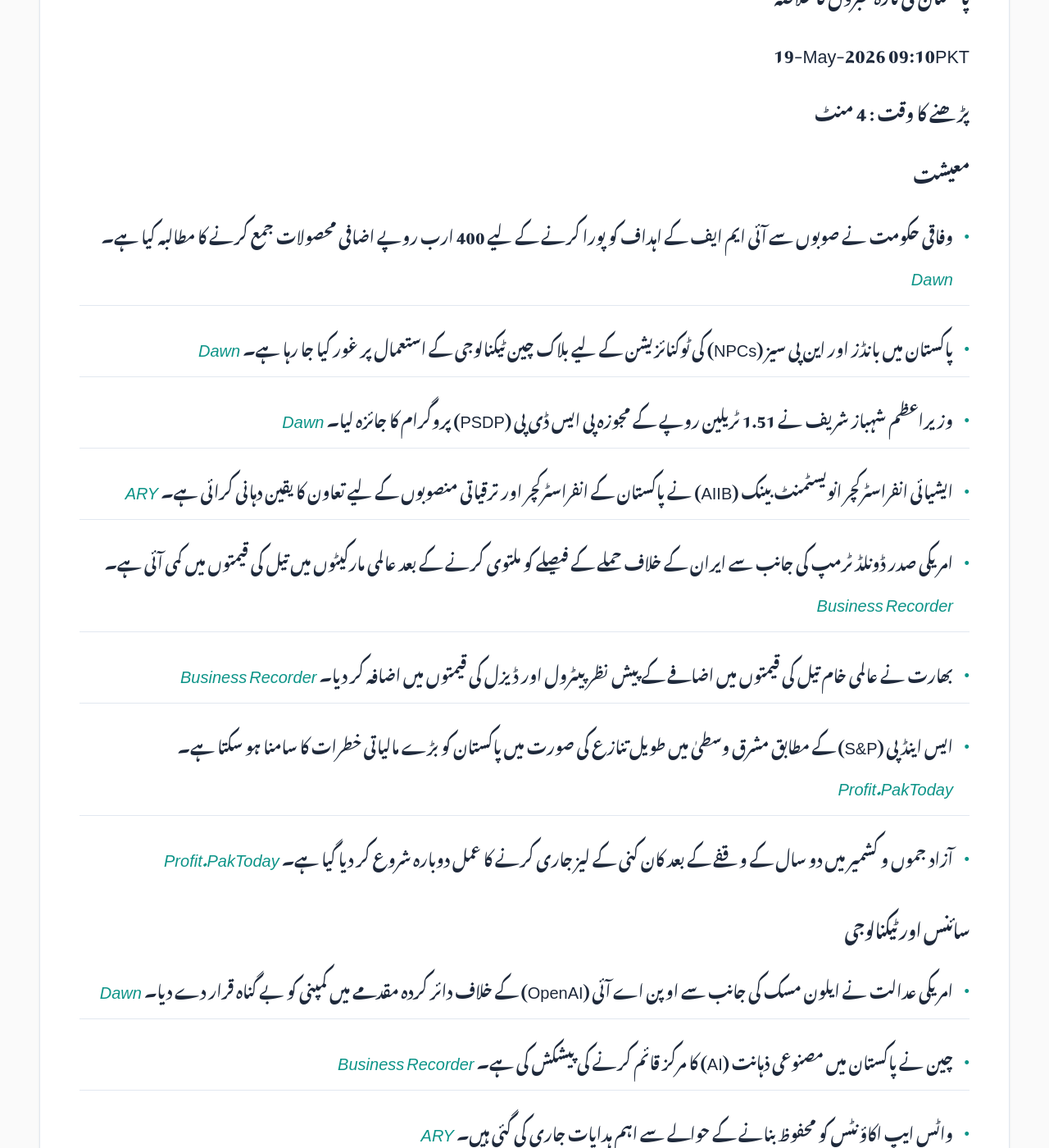
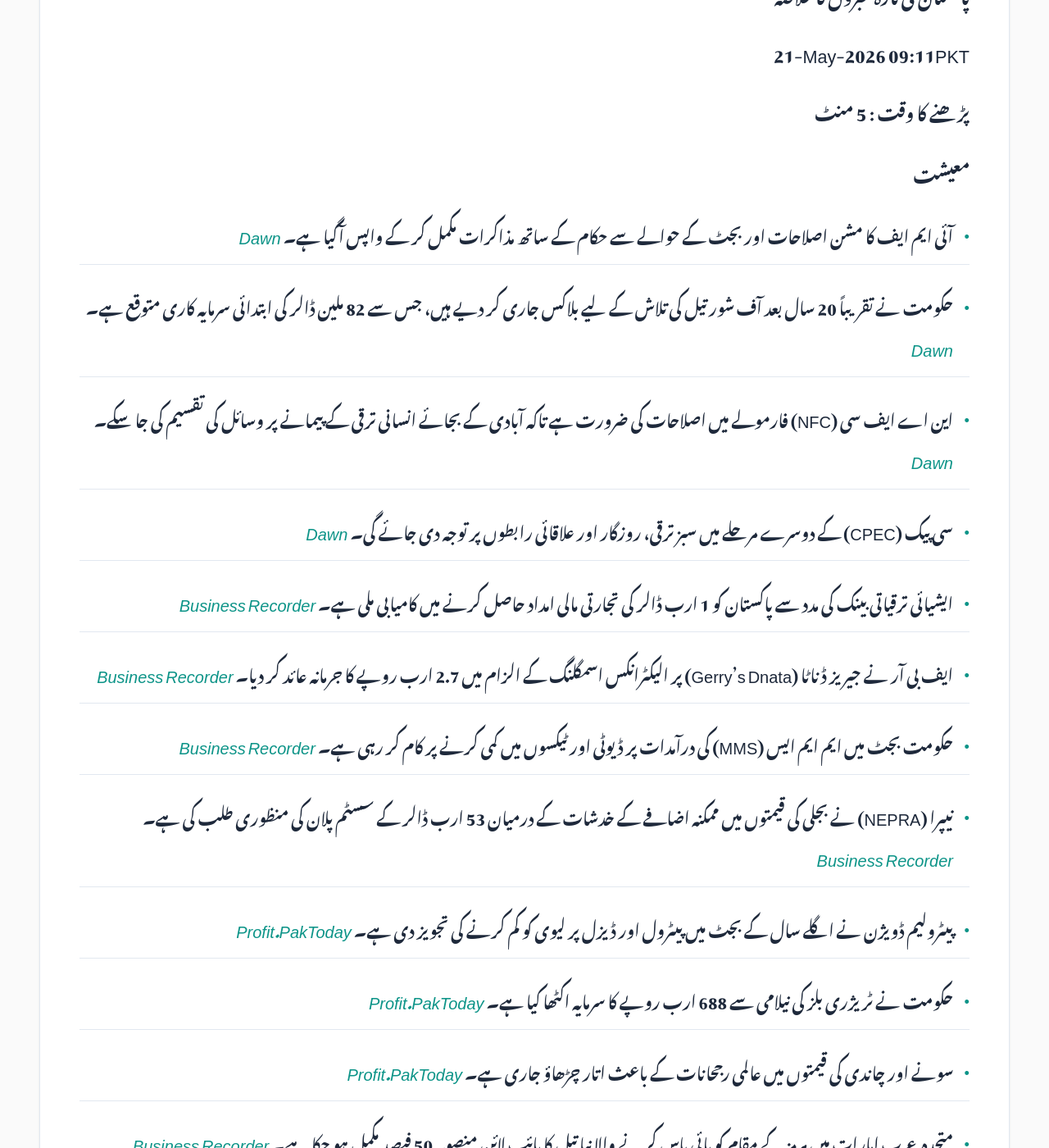
Before and after one commit to zsubzwary/news, a Jekyll site: the page built from ur/index.md, in a window 1280 px wide and 1400 px high, scrolled down 354 px. Shown: the whole window at 82% size. Built offline with Jekyll 4.4.1, drawn with Linux system fonts in a browser that asks for light colours; some web fonts are replaced; comment, search, counter and statistics services are not loaded; some of the changed text lies outside the part shown.

Commit message:
DateTime; 2026-05-21T04:11:36.761Z

```diff
--- a/ur/index.md
+++ b/ur/index.md
@@ -7,49 +7,60 @@ rtl: true
 
 پاکستان کی تازہ خبروں کا خلاصہ
 
- &lrm; 19-May-2026 09:10PKT
+ &lrm; 21-May-2026 09:11PKT
 
-پڑھنے کا وقت : 4 منٹ
+پڑھنے کا وقت : 5 منٹ
 
 ### معیشت
-- وفاقی حکومت نے صوبوں سے آئی ایم ایف کے اہداف کو پورا کرنے کے لیے 400 ارب روپے اضافی محصولات جمع کرنے کا مطالبہ کیا ہے۔ *[Dawn](https://www.dawn.com/news/2001400/provinces-asked-to-raise-rs400bn-more-to-meet-imf-goals)*
-- پاکستان میں بانڈز اور این پی سیز (NPCs) کی ٹوکنائزیشن کے لیے بلاک چین ٹیکنالوجی کے استعمال پر غور کیا جا رہا ہے۔ *[Dawn](https://www.dawn.com/news/2001385/govt-eyes-tokenisation-of-bonds-via-blockchain)*
-- وزیراعظم شہباز شریف نے 1.51 ٹریلین روپے کے مجوزہ پی ایس ڈی پی (PSDP) پروگرام کا جائزہ لیا۔ *[Dawn](https://www.dawn.com/news/2001296/pm-shehbaz-reviews-rs15tr-psdp-directs-more-funds-for-well-performing-ministries)*
-- ایشیائی انفراسٹرکچر انویسٹمنٹ بینک (AIIB) نے پاکستان کے انفراسٹرکچر اور ترقیاتی منصوبوں کے لیے تعاون کا یقین دہانی کرائی ہے۔ *[ARY](https://arynews.tv/pakistan-reaffirms-desire-for-long-term-partnership-with-aiib)*
-- امریکی صدر ڈونلڈ ٹرمپ کی جانب سے ایران کے خلاف حملے کے فیصلے کو ملتوی کرنے کے بعد عالمی مارکیٹوں میں تیل کی قیمتوں میں کمی آئی ہے۔ *[Business Recorder](https://www.brecorder.com/news/40421808/oil-falls-over-2-as-trump-says-he-holds-off-scheduled-attack-on-iran)*
-- بھارت نے عالمی خام تیل کی قیمتوں میں اضافے کے پیش نظر پیٹرول اور ڈیزل کی قیمتوں میں اضافہ کر دیا۔ *[Business Recorder](https://www.brecorder.com/news/40421811/india-hikes-fuel-prices-for-second-time-in-a-week)*
-- ایس اینڈ پی (S&P) کے مطابق مشرق وسطیٰ میں طویل تنازع کی صورت میں پاکستان کو بڑے مالیاتی خطرات کا سامنا ہو سکتا ہے۔ *[Profit.PakToday](https://profit.pakistantoday.com.pk/2026/05/19/sp-warns-pakistan-faces-highest-macro-financial-risk-from-prolonged-middle-east-conflict/)*
-- آزاد جموں و کشمیر میں دو سال کے وقفے کے بعد کان کنی کے لیز جاری کرنے کا عمل دوبارہ شروع کر دیا گیا ہے۔ *[Profit.PakToday](https://profit.pakistantoday.com.pk/2026/05/18/ajk-lifts-suspension-on-mining-leases-after-nearly-two-years/)*
+- آئی ایم ایف کا مشن اصلاحات اور بجٹ کے حوالے سے حکام کے ساتھ مذاکرات مکمل کر کے واپس آگیا ہے۔ *[Dawn](https://www.dawn.com/news/2001939/imf-wraps-up-pakistan-visit-following-talks-with-authorities-on-reforms-budget)*
+- حکومت نے تقریباً 20 سال بعد آف شور تیل کی تلاش کے لیے بلاکس جاری کر دیے ہیں، جس سے 82 ملین ڈالر کی ابتدائی سرمایہ کاری متوقع ہے۔ *[Dawn](https://www.dawn.com/news/2001949/govt-reopens-offshore-oil-frontier)*
+- این اے ایف سی (NFC) فارمولے میں اصلاحات کی ضرورت ہے تاکہ آبادی کے بجائے انسانی ترقی کے پیمانے پر وسائل کی تقسیم کی جا سکے۔ *[Dawn](https://www.dawn.com/news/2001922/nfc-reform-urged-to-keep-population-from-burgeoning)*
+- سی پیک (CPEC) کے دوسرے مرحلے میں سبز ترقی، روزگار اور علاقائی رابطوں پر توجہ دی جائے گی۔ *[Dawn](https://www.dawn.com/news/2001957/climate-proofing-cpec-20)*
+- ایشیائی ترقیاتی بینک کی مدد سے پاکستان کو 1 ارب ڈالر کی تجارتی مالی امداد حاصل کرنے میں کامیابی ملی ہے۔ *[Business Recorder](https://www.brecorder.com/news/40422134/pakistan-to-mobilise-usd1bn-in-private-commercial-financing-adb)*
+- ایف بی آر نے جیریز ڈناٹا (Gerry’s Dnata) پر الیکٹرانکس اسمگلنگ کے الزام میں 2.7 ارب روپے کا جرمانہ عائد کر دیا۔ *[Business Recorder](https://www.brecorder.com/news/40422116/customs-violation-fbr-slaps-rs27bn-penalties-on-gerrys-dnata)*
+- حکومت بجٹ میں ایم ایم ایس (MMS) کی درآمدات پر ڈیوٹی اور ٹیکسوں میں کمی کرنے پر کام کر رہی ہے۔ *[Business Recorder](https://www.brecorder.com/news/40422117/mms-import-govt-working-on-duty-tax-cuts-in-budget)*
+- نیپرا (NEPRA) نے بجلی کی قیمتوں میں ممکنہ اضافے کے خدشات کے درمیان 53 ارب ڈالر کے سسٹم پلان کی منظوری طلب کی ہے۔ *[Business Recorder](https://www.brecorder.com/news/40422128/no-third-party-validation-nepras-nod-sought-for-usd53bn-isp-2025-35)*
+- پیٹرولیم ڈویژن نے اگلے سال کے بجٹ میں پیٹرول اور ڈیزل پر لیوی کو کم کرنے کی تجویز دی ہے۔ *[Profit.PakToday](https://profit.pakistantoday.com.pk/2026/05/21/petroleum-division-proposes-cutting-levy-target-to-rs1-trillion-reducing-fuel-levy-to-rs50-litre/)*
+- حکومت نے ٹریژری بلز کی نیلامی سے 688 ارب روپے کا سرمایہ اکٹھا کیا ہے۔ *[Profit.PakToday](https://profit.pakistantoday.com.pk/2026/05/21/govt-raises-%e2%82%a8688-billion-in-t-bill-auction-as-yields-climb-across-all-tenors/)*
+- سونے اور چاندی کی قیمتوں میں عالمی رجحانات کے باعث اتار چڑھاؤ جاری ہے۔ *[Profit.PakToday](https://profit.pakistantoday.com.pk/2026/05/21/gold-price-in-pakistan-for-today-may-21-2026/)*
+- متحدہ عرب امارات میں ہرمز کے مقام کو بائی پاس کرنے والا نیا تیل کا پائپ لائن منصوبہ 50 فیصد مکمل ہو چکا ہے۔ *[Business Recorder](https://www.brecorder.com/news/40422127/new-uae-pipeline-bypassing-hormuz-now-50pc-complete)*
 
 ### سائنس اور ٹیکنالوجی
-- امریکی عدالت نے ایلون مسک کی جانب سے اوپن اے آئی (OpenAI) کے خلاف دائر کردہ مقدمے میں کمپنی کو بے گناہ قرار دے دیا۔ *[Dawn](https://www.dawn.com/news/2001311/jury-rules-against-musk-in-blockbuster-openai-trial)*
-- چین نے پاکستان میں مصنوعی ذہانت (AI) کا مرکز قائم کرنے کی پیشکش کی ہے۔ *[Business Recorder](https://www.brecorder.com/news/40421736/china-offers-to-establish-ai-hub)*
-- واٹس ایپ اکاؤنٹس کو محفوظ بنانے کے حوالے سے اہم ہدایات جاری کی گئی ہیں۔ *[ARY](https://arynews.tv/how-to-secure-your-whatsapp-account-before-you-lose-access)*
+- میٹا کے سی ای او نے ملازمین کو یقین دلایا ہے کہ وہ اس سال مزید کمپنی کی سطح پر چھانٹیاں نہیں کریں گے۔ *[ARY](https://arynews.tv/meta-confirms-no-further-layoffs-this-year)*
+- مصنوعی ذہانت (AI) کے بڑھتے ہوئے اثرات اور نوجوانوں کی ملازمتوں کے حوالے سے تشویش بڑھ رہی ہے۔ *[ARY](https://arynews.tv/artificial-intelligence-and-its-impact-on-jobs)*
 
-### موسم
-- وانواٹو کے جزائر میں 6 شدت کا زلزلہ ریکارڈ کیا گیا ہے۔ *[Business Recorder](https://www.brecorder.com/news/40421812/earthquake-of-magnitude-6-strikes-vanuatu-islands-gfz-says)*
-- کراچی، لاہور اور دیگر شہروں میں شدید گرمی کی لہر برقرار رہنے کا امکان ہے۔ *[Business Recorder](https://www.brecorder.com/news/40421725/the-weather)*
+### Weather
+- اسٹیٹ بینک کے مطابق موسمیاتی آفات سے 2050 تک پاکستان کی جی ڈی پی میں 9 فیصد تک کمی آ سکتی ہے۔ *[Profit.PakToday](https://profit.pakistantoday.com.pk/2026/05/21/climate-disasters-could-cut-pakistans-gdp-by-up-to-9-by-2050-sbp-warns/)*
 
-### سیاست
-- مولانا فضل الرحمان نے صدر زرداری سے مطالبہ کیا کہ وہ 18 ویں ترمیم کے تحفظ کو یقینی بنائیں۔ *[Dawn](https://www.dawn.com/news/2001391/fazl-urges-president-zardari-to-protect-18th-amendment)*
-- سابق وزیراعظم عمران خان نے سپریم کورٹ سے اپنی ہسپتال میں منتقلی اور طبی سہولیات کی درخواست کی۔ *[Dawn](https://www.dawn.com/news/2001399/imran-urges-sc-to-order-his-hospitalisation)*
-- خیبرپختونخوا کے گورنر اور وزیر اعلیٰ نے صوبائی حقوق کے تحفظ کے لیے مشترکہ پریس کانفرنس کی۔ *[Business Recorder](https://www.brecorder.com/news/40421727/kp-governor-cm-join-hands-for-provincial-rights)*
+### Politics
+- چیف جسٹس نے پی ٹی آئی کو یقین دلایا ہے کہ عمران خان سے متعلق کیسز عید کے بعد مقرر کیے جائیں گے۔ *[Dawn](https://www.dawn.com/news/2001920/imrans-cases-will-be-fixed-after-eid-cjp-assures-pti)*
+- اسلام آباد ہائی کورٹ نے عمران خان کے وکیلوں کو کیس میں بحث شروع کرنے کی ہدایت کی ہے اور تاخیر پر تنبیہ کی ہے۔ *[Dawn](https://www.dawn.com/news/2001941/delays-by-imrans-counsel-in-ps190m-graft-case-irk-ihc)*
+- پی ٹی آئی نے عمران خان کی رہائی کی شرط پر حکومت کے ساتھ مذاکرات کرنے کی آمادگی ظاہر کی ہے۔ *[Dawn](https://www.dawn.com/news/2001787/pti-willing-to-hold-dialogue-with-govt-conditional-on-imrans-release)*
+- ایم کیو ایم پی (MQM-P) نے بجٹ کے حوالے سے اپنی تجاویز وزیراعظم کے سامنے پیش کی ہیں۔ *[Business Recorder](https://www.brecorder.com/news/40422131/push-to-sway-fiscal-priorities-mqm-p-tables-its-proposals-before-pm)*
+- راجہ پرویز اشرف نے منشیات کے کیس میں اپنے نام کے حوالے سے لگائے گئے الزامات کی سختی سے تردید کی ہے۔ *[Business Recorder](https://www.brecorder.com/news/40422118/ex-pm-raja-ashraf-rejects-alleged-links-to-pinky-drug-case)*
+- بلوچستان حکومت نے امن و امان کی صورتحال کے باعث خuzدار میں ضمنی انتخابات کا انعقاد ناممکن قرار دے دیا ہے۔ *[Dawn](https://www.dawn.com/news/2001829/by-elections-in-khuzdar-not-possible-due-to-law-and-order-situation-balochistan-govt-tells-ecp)*
 
-### ملکی
-- سندھ اسمبلی نے گھریلو ملازمین کے حقوق کے تحفظ کے لیے "ڈومیسٹک ورکرز ویلفیئر بل 2025" منظور کر لیا ہے۔ *[Dawn](https://www.dawn.com/news/2001354/sindh-assembly-passes-bill-for-legal-cover-to-household-workers)*
-- حکومت نے بجلی کی بچت کے لیے نافذ کردہ لاک ڈاؤن کی پابندیوں میں 31 مئی تک نرمی کر دی ہے۔ *[Business Recorder](https://www.brecorder.com/news/40421729/countrywide-lockdown-relaxed-until-31st)*
-- گزشتہ پانچ سالوں میں 164,788 پاکستانیوں کو خلیجی ممالک سے ڈی پورٹ کیا گیا۔ *[Business Recorder](https://www.brecorder.com/news/40421731/na-informed-164788-pakistanis-deported-from-gulf-states-in-5-years)*
-- ٹک ٹاک اسٹار ثناء یوسف کے قتل کے ملزم نے عدالت میں اپنا اعتراف جرم واپس لے لیا ہے۔ *[Dawn](https://www.dawn.com/news/2001269/accused-in-teenage-tiktok-star-sana-yousafs-murder-retracts-confession-alleges-false-implication)*
+### National
+- صدر اور وزیراعظم نے پاک چین تعلقات کی 75 ویں سالگرہ پر چین کے مثبت کردار کو سراہا۔ *[Dawn](https://www.dawn.com/news/2001929/president-premier-hail-chinas-role-in-regional-peace)*
+- آغا خان نے صدر زرداری سے ملاقات میں پاکستان میں انسانی ہمدردی اور ترقیاتی کاموں میں تعاون کا عزم دہرایا۔ *[Dawn](https://www.dawn.com/news/2001810/aga-khan-affirms-commitment-to-supporting-development-during-meeting-with-president-zardari)*
+- ایف آئی اے نے اسلام آباد میں گردوں کے غیر قانونی کاروبار کے نیٹ ورک کا भंडाफोڑ کرتے ہوئے ایک معروف ماہرِ امراضِ گردہ سمیت 9 افراد کو گرفتار کر لیا ہے۔ *[Dawn](https://www.dawn.com/news/2001820/fia-busts-illegal-kidney-trade-network-in-islamabad-arrests-9-including-urologist)*
+- عید الاضحیٰ کے موقع پر 26، 27 اور 28 مئی کی سرکاری تعطیلات کا اعلان کر دیا گیا ہے۔ *[Business Recorder](https://www.brecorder.com/news/40422124/eid-holidays-announced)*
+- پاکستان کو تقریباً 70 سال بعد ورلڈ کسٹمز آرگنائزیشن کی پالیسی کمیشن میں نامزد کیا گیا ہے۔ *[Profit.PakToday](https://profit.pakistantoday.com.pk/2026/05/21/pakistan-nominated-to-world-customs-organisation-policy-commission-after-nearly-70-years/)*
+- اسلام آباد میں احتجاج کے دوران فائرنگ کے واقعات کے حوالے سے سیاسی کشیدگی برقرار ہے۔ *[Dawn](https://www.dawn.com/news/2001835/afridi-aleema-claim-shots-were-fired-at-adiala-sit-in-participants)*
 
-### بین الاقوامی
-- امریکی ریاست کیلیفورنیا کے سان ڈیاگو میں مسجد پر فائرنگ کے واقعے میں 5 افراد جاں بحق ہو گئے۔ *[Dawn](https://www.dawn.com/news/2001397/5-dead-including-2-teen-suspects-after-shooting-at-san-diegos-largest-mosque)*
-- اسرائیل نے غزہ کے لیے امداد لے جانے والے بحری بیڑے کے ارکان، بشمول سعد ایدھی، کو حراست میں لے لیا ہے۔ *[Dawn](https://www.dawn.com/news/2001229/israeli-forces-reportedly-detain-saad-edhi-others-after-intercepting-gaza-aid-flotilla)*
-- ایران نے بحیرہ عمان کے انتظام کے لیے ایک نیا ادارہ قائم کرنے کا اعلان کر دیا ہے۔ *[Dawn](https://www.dawn.com/news/2001272/iran-officially-announces-new-body-to-manage-strait-of-hormuz-top-security-council)*
-- برکس (BRICS) ممالک نے فلسطین کے لیے آزاد ریاست کی حمایت کا اعلان کیا ہے۔ *[Dawn](https://www.dawn.com/news/2001427/palestine-on-brics-agenda)*
+### International
+- پاکستان امریکہ اور ایران کے درمیان کشیدگی کم کرنے کے لیے ثالثی کے ذریعے کوششیں کر رہا ہے۔ *[Dawn](https://www.dawn.com/news/2001932/pakistan-races-to-prevent-us-iran-escalation)*
+- امریکہ نے سابق کیوبن صدر راؤل کاسٹرو کے خلاف قتل کے الزامات میں فرد جرم عائد کر دی ہے۔ *[Dawn](https://www.dawn.com/news/2001917/us-indicts-raul-castro-as-fears-of-cuba-invasion-mount)*
+- اسرائیلی وزیر نے غزہ کے لیے امداد لے جانے والے کارکنوں کی گرفتاری کی ویڈیو جاری کرنے پر عالمی سطح پر مذمت کا سامنا کیا ہے۔ *[Dawn](https://www.dawn.com/news/2001815/monstrous-disgraceful-and-inhumane-israeli-minister-sparks-outcry-over-video-of-bound-flotilla-activists)*
+- اقوام متحدہ کی تنظیم FAO نے خبردار کیا ہے کہ ہرمز کے مقام پر بحری راستہ بند ہونے سے عالمی غذائی بحران پیدا ہو سکتا ہے۔ *[Business Recorder](https://www.brecorder.com/news/40422132/strait-of-hormuz-blockade-fao-warns-of-global-food-crisis)*
 
-### کھیل
-- بنگلہ دیش نے پاکستان کے خلاف دوسرے ٹیسٹ میں جیت کے لیے 427 رنز کا ہدف مقرر کیا ہے۔ *[Dawn](https://www.dawn.com/news/2001279/mushfiqur-ton-leaves-pakistan-needing-record-run-chase-to-beat-bangladesh)*
-- کھلاڑی سکندر رضا نے زمبابوے میں دو اہم کھیلوں کے ایوارڈز جیت لیے ہیں۔ *[ARY](https://arynews.tv/sikandar-raza-wins-two-major-sports-awards-in-zimbabwe)*
+### Sports
+- کینیڈا ورلڈ کپ کی میزبانی کے لیے 1 ارب کینیڈین ڈالر خرچ کرنے کی تیاری کر رہا ہے۔ *[ARY](https://arynews.tv/canada-will-spend-c1-billion-to-host-world-cup-watchdog-says)*
+- پاکستان نے اقوام متحدہ کو "میڈ ان پاکستان" فٹ بال تحفے میں پیش کیا۔ *[ARY](https://arynews.tv/pakistan-gifts-made-in-pakistan-football-to-un)*
 
-### دیگر
-- جرمن قونصل جریدہ نے کراچی میں ایک بین الاقوامی دستاویزی فلم کی خصوصی اسکریننگ کا اہتمام کیا۔ *[Business Recorder](https://www.brecorder.com/news/40421735/german-cg-acp-host-screening-of-intertango-a-connection-for-life)*
+### Health
+- حج کے دوران منٰی میں قیام کے لیے ضروری سامان کی اہم معلومات فراہم کی گئی ہیں۔ *[ARY](https://arynews.tv/mina-packing-guide-10-essentials-for-pakistani-hajj-pilgrims)*
+
+### Other
+- ایک برطانوی ریڈیو اسٹیشن نے شاہ چارلس کی وفات کی غلط خبر چلا کر معذرت کر لی ہے۔ *[Dawn](https://www.dawn.com/news/2001969/radio-station-mistakenly-announces-death-of-king-charles)*
+- بھارتی اداکارہ ریا چکرتی نے سوشل میڈیا سے وقفے کا اعلان کر دیا ہے۔ *[ARY](https://arynews.tv/rhea-chakraborty-announces-break-from-social-media)*
```
